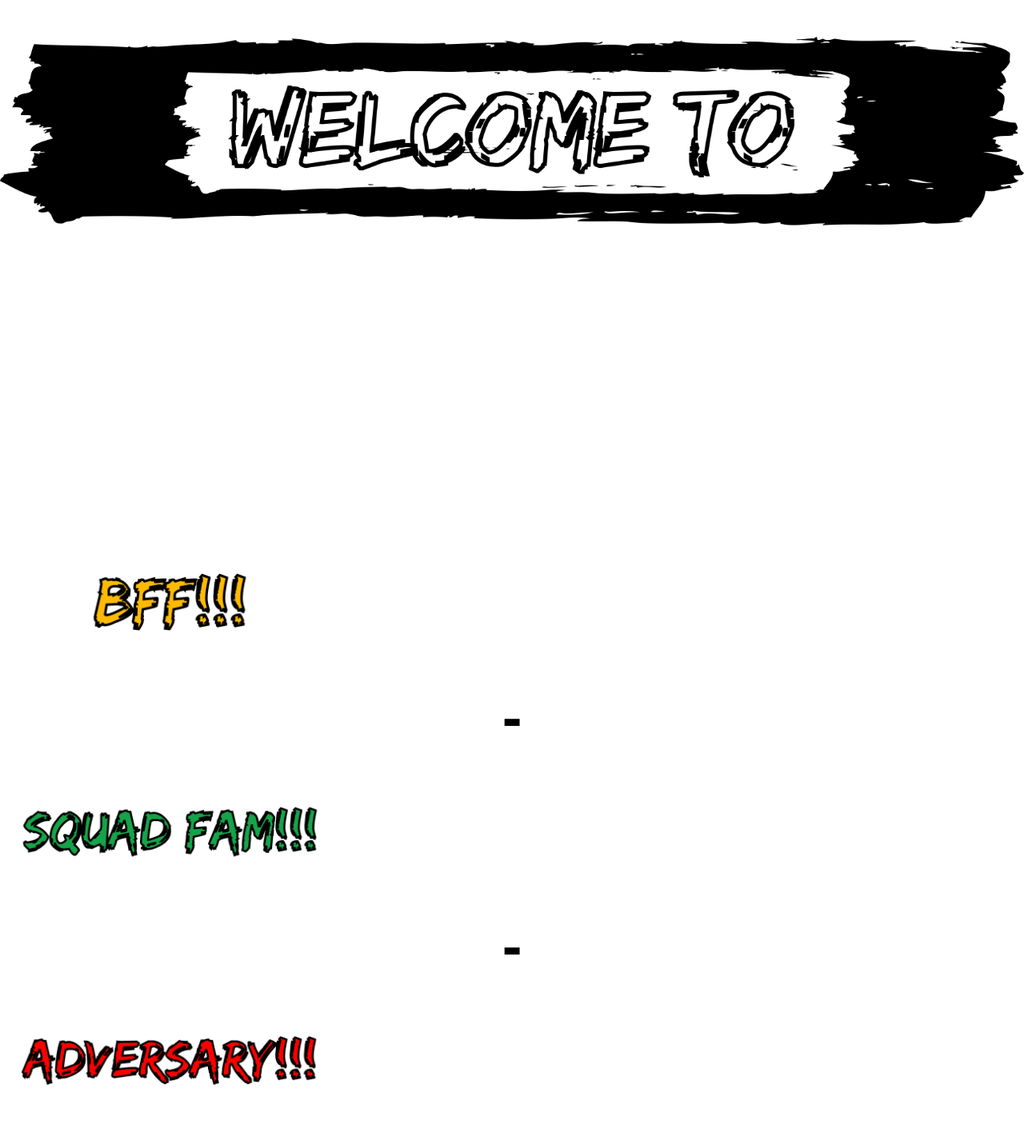
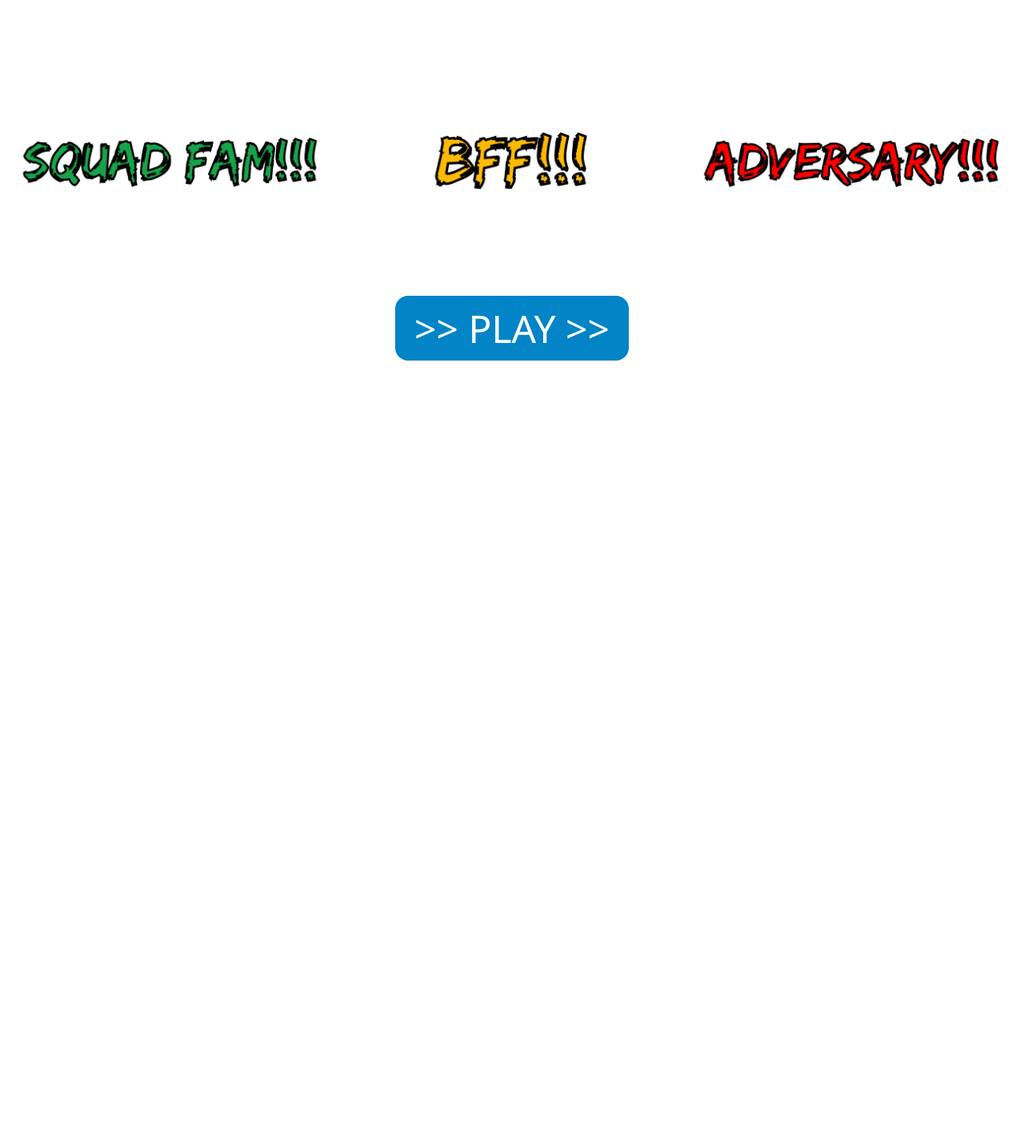
Before and after one commit to Raajzz/m-f-k, a React (Create React App) app in the folder smp-client/: page / in a window 1280 px wide. Shown: the part 294-1730 px from the top of the page at 80% size. After the commit the page ends 809 px from the top, so only its background shows below. Built offline with nearby package versions, Linux system fonts and the light colour scheme.

Commit message:
Changed from span to img tags on Home.js
Need to work on back-end from here-on, let's touch React-tailwind later

```diff
--- a/smp-client/src/components/Home.js
+++ b/smp-client/src/components/Home.js
@@ -89,38 +89,40 @@ const Home = () => {
         className="text-center text-7xl sm:text-8xl md:text-8xl font-semibold"
       >
         {/* <div className={messageStyle}>{message}</div> */}
-        <img src={message} alt="welcome message" />
+        <img
+          src={message}
+          alt="welcome message"
+          className=" object-cover w-9/12 mx-auto h-40"
+        />
         <br />
-        <div className=" text-6xl sm:text-7xl md:text-7xl">
-          <span
-            className="hover:underline cursor-none mx-4 pb-5 text-yellow-500"
+        <div className=" grid grid-cols-3">
+          <img
+            src={familynobg}
+            alt="family"
+            className="cursor-none"
+            onMouseEnter={() => {
+              mouseEnterHandler(family, "text-green-600");
+            }}
+            onMouseLeave={mouseLeaveHandler}
+          />
+          <img
+            src={friendnobg}
+            alt="friend"
+            className=" cursor-none"
             onMouseEnter={() => {
               mouseEnterHandler(friend, "text-yellow-500");
             }}
             onMouseLeave={mouseLeaveHandler}
-          >
-            <img src={friendnobg} alt="friend" className=" w-4/12" />
-          </span>
-          -
-          <span
-            className="cursor-none hover:underline mx-4 pb-5 text-green-600"
-            onMouseEnter={() => {
-              mouseEnterHandler(family, "text-green-600");
-            }}
-            onMouseLeave={mouseLeaveHandler}
-          >
-            <img src={familynobg} alt="family" className=" w-4/12" />
-          </span>
-          -
-          <span
-            className="cursor-none hover:underline  mx-4 pb-5 text-red-600"
+          />
+          <img
+            src={foenobg}
+            alt="foe"
+            className="cursor-none"
             onMouseEnter={() => {
               mouseEnterHandler(foe, "text-red-700");
             }}
             onMouseLeave={mouseLeaveHandler}
-          >
-            <img src={foenobg} alt="foe" className=" w-4/12" />
-          </span>
+          />
         </div>
       </div>
       <div className="text-center my-20 ">
```
